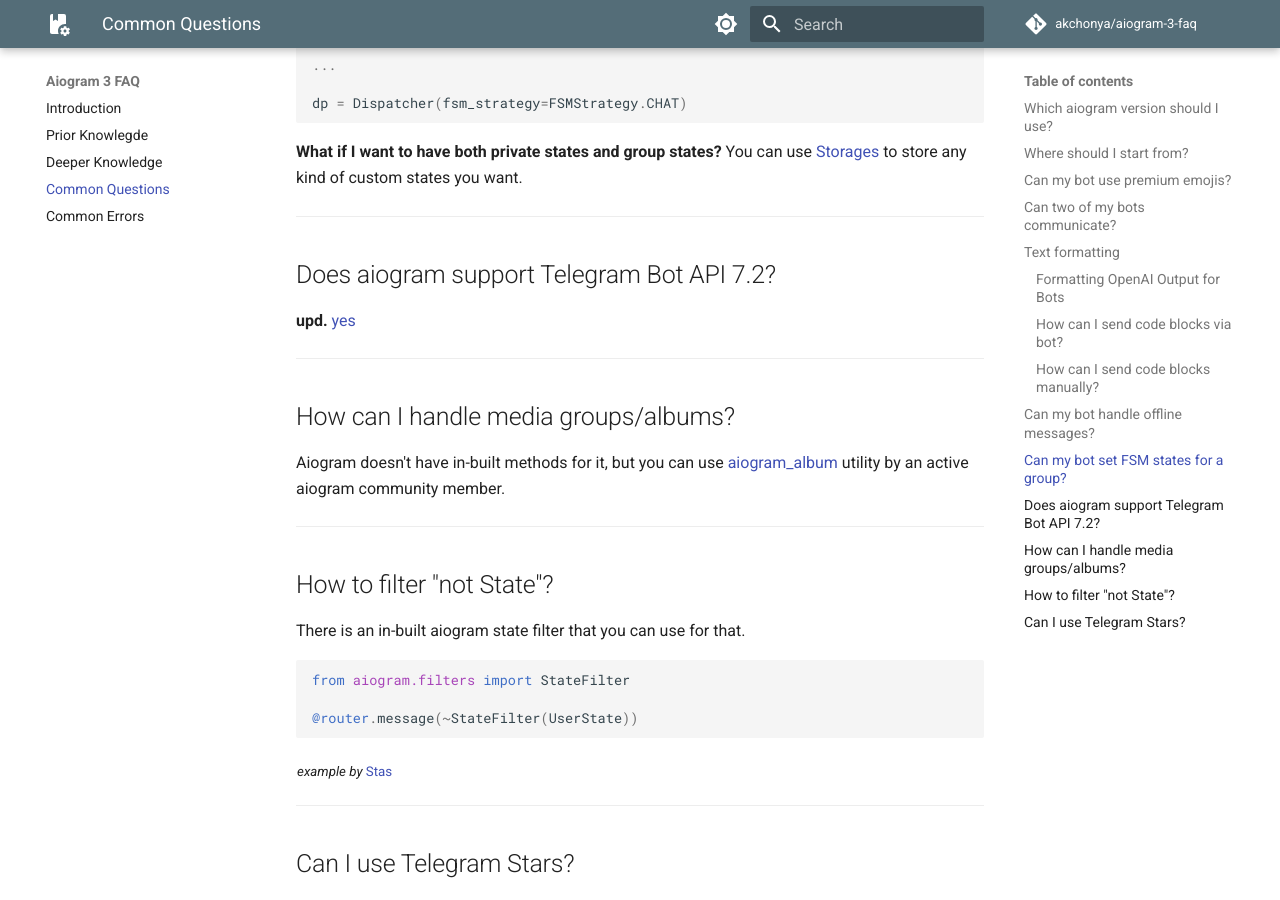
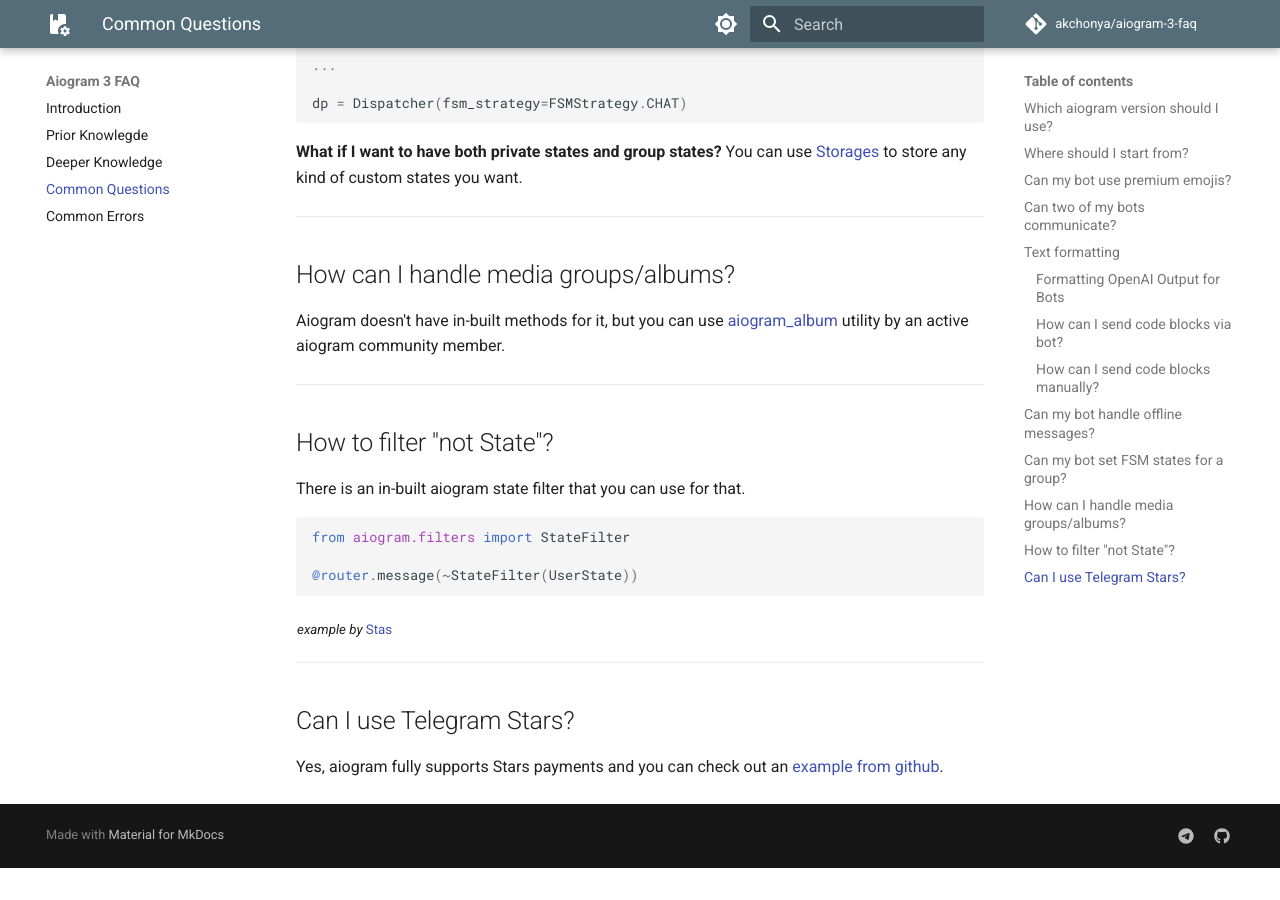
Before and after one commit to akchonya/aiogram-3-faq, an MkDocs documentation site: the page built from docs/common_questions.md, in a window 1280 px wide and 900 px high, scrolled down 4304 px. Built offline with MkDocs 1.6.1 and Material for MkDocs 9.7.7, drawn with Linux system fonts in a browser that asks for light colours; comment, search, counter and statistics services are not loaded; after the commit the page ends 5172 px from its top, so only the background shows below that.

Commit message:
delete 7.2 info

```diff
--- a/docs/common_questions.md
+++ b/docs/common_questions.md
@@ -183,12 +183,6 @@
 
 ---
 
-## Does aiogram support Telegram Bot API 7.2?
-
-**upd.** [yes](https://t.me/aiogram_live/105)
-
----
-
 ## How can I handle media groups/albums?
 
 Aiogram doesn't have in-built methods for it, but you can use [aiogram_album](https://github.com/RootShinobi/aiogram_album) utility by an active aiogram community member.
```
